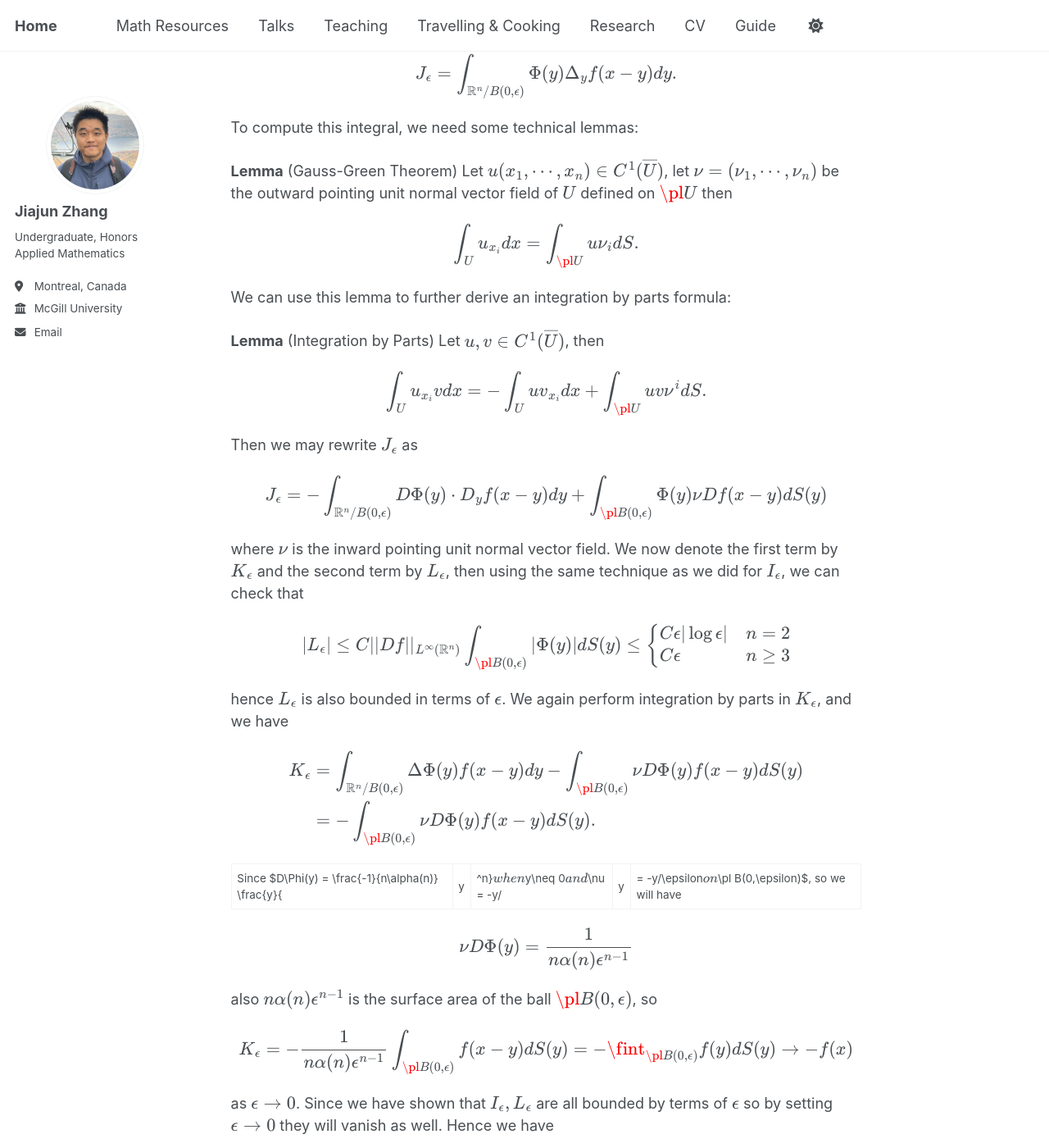
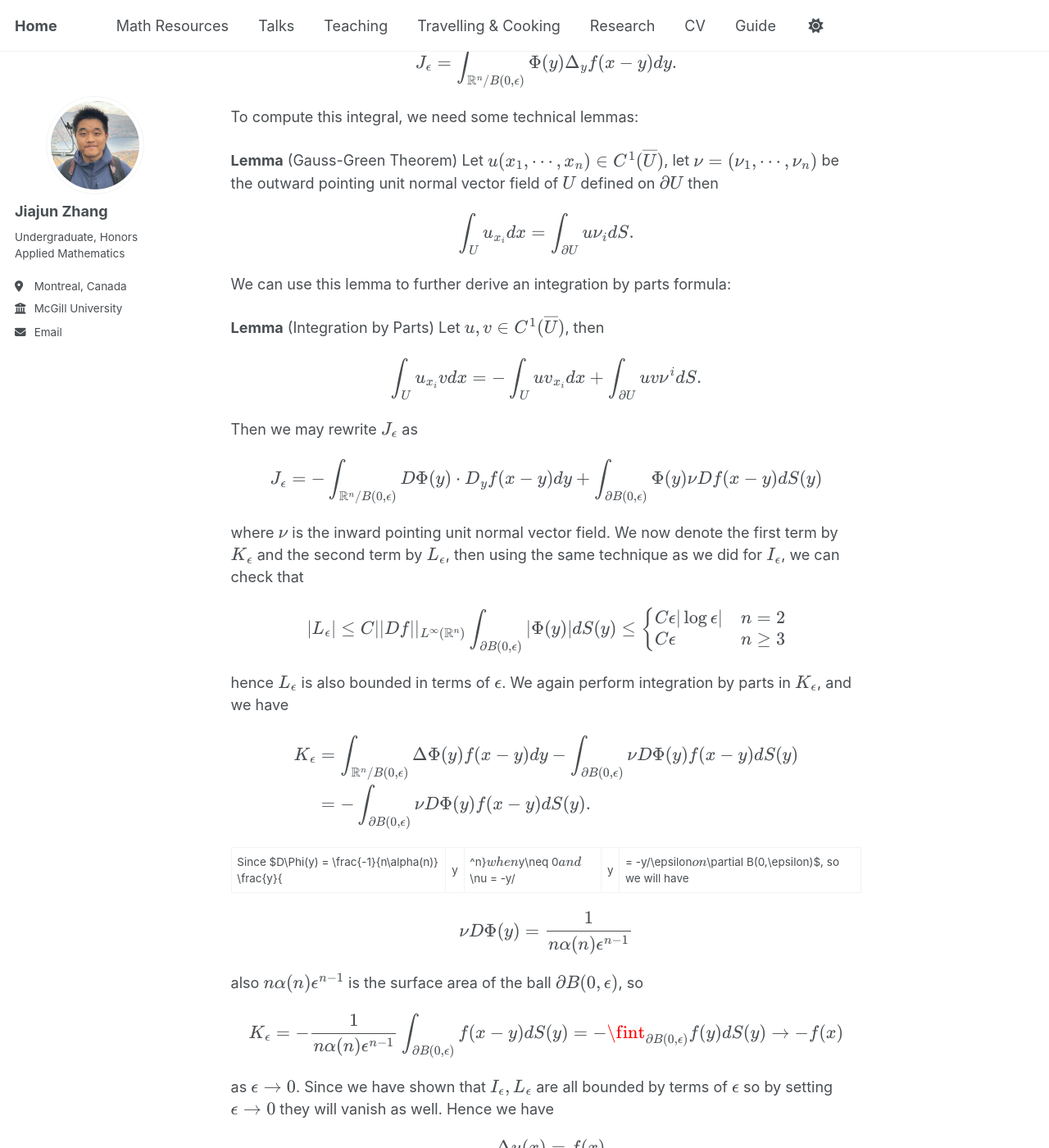
Before and after one commit to JohanssonRein/JohanssonRein.github.io, a Jekyll site: the page built from _publications/harmonicfunctions.md, in a window 1280 px wide and 1400 px high, scrolled down 4401 px. Shown: the whole window at 82% size. Built offline with Jekyll 4.4.1, drawn with Linux system fonts in a browser that asks for light colours; some of the changed text lies outside the part shown.

Commit message:
Update harmonicfunctions.md

```diff
--- a/_publications/harmonicfunctions.md
+++ b/_publications/harmonicfunctions.md
@@ -18,7 +18,7 @@ citation: 'Jiajun Zhang, (2025). Harmonic Functions'
 **Definition**
 Let $u(x_1,\cdots,x_n): U \subset \mathbb{R}^n \to \mathbb{R}$ be a unknown function, the Laplacian of the function is defined by
 $$
-\Delta u = \sum_{i=1}^n \frac{\pl^2 u}{\pl x_i^2}.
+\Delta u = \sum_{i=1}^n \frac{\partial^2 u}{\partial x_i^2}.
 $$
 Laplace equation is of the form
 $$
@@ -55,7 +55,7 @@ QED.
 Given this, we seek for radial solutions which takes the form $u(x) = v(r)$ where $r = |x|$. Denote $r = (x_1^2+\cdots+x_n^2)^{1/2}$, let $x\neq 0$, then we see that
 
 $$
-\frac{\pl r}{\pl x_i} = (x_1^2+\cdots+x_n^2)^{-1/2} x_i = \frac{x_i}{r}
+\frac{\partial r}{\partial x_i} = (x_1^2+\cdots+x_n^2)^{-1/2} x_i = \frac{x_i}{r}
 $$
 
 and by Chain rule we have
@@ -152,15 +152,15 @@ then denote $e_i$ as the unit vector in $i$th position of $x = (x_1,\cdots,x_n)$
 
 $$
 \begin{align*}
-\frac{\pl u}{\pl x_i}(x) = \lim_{h \to 0} \frac{u(x+he_i) - u(x)}{h} &=  \int_{\mathbb{R}^n} \Phi(y) \cdot \lim_{h \to 0}\left[ \frac{f(x+he_i - y) - f(x-y)}{h} \right] dy
-&=\int_{\mathbb{R}^n} \Phi(y)\cdot \frac{\pl f}{\pl x_i}(x-y)dy.
+\frac{\partial u}{\partial x_i}(x) = \lim_{h \to 0} \frac{u(x+he_i) - u(x)}{h} &=  \int_{\mathbb{R}^n} \Phi(y) \cdot \lim_{h \to 0}\left[ \frac{f(x+he_i - y) - f(x-y)}{h} \right] dy
+&=\int_{\mathbb{R}^n} \Phi(y)\cdot \frac{\partial f}{\partial x_i}(x-y)dy.
 \end{align*}
 $$
 
 Similarly one can show
 
 $$
-\frac{\pl u}{\pl x_i \pl x_j}(x) = \int_{\mathbb{R}^n} \Phi(y) \cdot \frac{\pl^2 f}{\pl x_i \pl x_j}(x-y)dy.
+\frac{\partial u}{\partial x_i \partial x_j}(x) = \int_{\mathbb{R}^n} \Phi(y) \cdot \frac{\partial^2 f}{\partial x_i \partial x_j}(x-y)dy.
 $$
 
 Since $f \in C_C^2(\mathbb{R}^n)$, the second partial derivative is continuous w.r.t $x$, hence $u \in C^2(\mathbb{R}^n)$.
@@ -209,10 +209,10 @@ To compute this integral, we need some technical lemmas:
 
 **Lemma**
 (Gauss-Green Theorem)
-Let $u(x_1,\cdots,x_n) \in C^1(\overline{U})$, let $\nu = (\nu_1,\cdots,\nu_n)$ be the outward pointing unit normal vector field of $U$ defined on $\pl U$ then
+Let $u(x_1,\cdots,x_n) \in C^1(\overline{U})$, let $\nu = (\nu_1,\cdots,\nu_n)$ be the outward pointing unit normal vector field of $U$ defined on $\partial U$ then
 
 $$
-\int_U u_{x_i} dx = \int_{\pl U} u \nu_i dS.
+\int_U u_{x_i} dx = \int_{\partial U} u \nu_i dS.
 $$
 
 
@@ -223,7 +223,7 @@ We can use this lemma to further derive an integration by parts formula:
 Let $u,v \in C^1(\overline{U})$, then
 
 $$
-\int_U u_{x_i} v dx = -\int_U u v_{x_i} dx + \int_{\pl U} uv \nu^i d S.
+\int_U u_{x_i} v dx = -\int_U u v_{x_i} dx + \int_{\partial U} uv \nu^i d S.
 $$
 
 
@@ -231,34 +231,34 @@ $$
 Then we may rewrite $J_\epsilon$ as
 
 $$
-J_{\epsilon} = -\int_{\mathbb{R}^n / B(0,\epsilon)} D\Phi(y) \cdot D_y f(x-y) dy + \int_{\pl B(0,\epsilon)} \Phi(y) \nu Df(x-y) dS(y)
+J_{\epsilon} = -\int_{\mathbb{R}^n / B(0,\epsilon)} D\Phi(y) \cdot D_y f(x-y) dy + \int_{\partial B(0,\epsilon)} \Phi(y) \nu Df(x-y) dS(y)
 $$
 
 where $\nu$ is the inward pointing unit normal vector field. We now denote the first term by $K_\epsilon$ and the second term by $L_\epsilon$, then using the same technique as we did for $I_\epsilon$, we can check that
 
 $$
-|L_\epsilon| \leq C||D f||_{L^\infty(\mathbb{R}^n)} \int_{\pl B(0,\epsilon)} |\Phi(y)| dS(y) \leq \begin{cases} C\epsilon|\log \epsilon| & n=2 \\ C\epsilon & n\geq 3 \end{cases}
+|L_\epsilon| \leq C||D f||_{L^\infty(\mathbb{R}^n)} \int_{\partial B(0,\epsilon)} |\Phi(y)| dS(y) \leq \begin{cases} C\epsilon|\log \epsilon| & n=2 \\ C\epsilon & n\geq 3 \end{cases}
 $$
 
 hence $L_{\epsilon}$ is also bounded in terms of $\epsilon$. We again perform integration by parts in $K_{\epsilon}$, and we have
 
 $$
 \begin{align*}
-K_\epsilon &= \int_{\mathbb{R}^n/B(0,\epsilon)} \Delta \Phi(y) f(x-y)dy - \int_{\pl B(0,\epsilon)} \nu D\Phi(y) f(x-y) dS(y)\\
-&=-\int_{\pl B(0,\epsilon)} \nu D\Phi(y) f(x-y)dS(y).
+K_\epsilon &= \int_{\mathbb{R}^n/B(0,\epsilon)} \Delta \Phi(y) f(x-y)dy - \int_{\partial B(0,\epsilon)} \nu D\Phi(y) f(x-y) dS(y)\\
+&=-\int_{\partial B(0,\epsilon)} \nu D\Phi(y) f(x-y)dS(y).
 \end{align*}
 $$
 
-Since $D\Phi(y) = \frac{-1}{n\alpha(n)} \frac{y}{|y|^n}$ when $y\neq 0$ and $\nu = -y/|y| = -y/\epsilon$ on $\pl B(0,\epsilon)$, so we will have
+Since $D\Phi(y) = \frac{-1}{n\alpha(n)} \frac{y}{|y|^n}$ when $y\neq 0$ and $\nu = -y/|y| = -y/\epsilon$ on $\partial B(0,\epsilon)$, so we will have
 
 $$
 \nu D\Phi(y) = \frac{1}{n\alpha(n)\epsilon^{n-1}}
 $$
 
-also $n\alpha(n)\epsilon^{n-1}$ is the surface area of the ball $\pl B(0,\epsilon)$, so
+also $n\alpha(n)\epsilon^{n-1}$ is the surface area of the ball $\partial B(0,\epsilon)$, so
 
 $$
-K_{\epsilon} = -\frac{1}{n\alpha(n)\epsilon^{n-1}} \int_{\pl B(0,\epsilon)} f(x-y) dS(y) = -\fint_{\pl B(0,\epsilon)} f(y) dS(y) \to -f(x)
+K_{\epsilon} = -\frac{1}{n\alpha(n)\epsilon^{n-1}} \int_{\partial B(0,\epsilon)} f(x-y) dS(y) = -\fint_{\partial B(0,\epsilon)} f(y) dS(y) \to -f(x)
 $$
 
 as $\epsilon \to 0$. Since we have shown that $I_\epsilon, L_\epsilon$ are all bounded by terms of $\epsilon$ so by setting $\epsilon \to 0$ they will vanish as well. Hence we have
@@ -274,20 +274,20 @@ QED.
 
 ### Mean Value Property
 
-For a harmonic function $u$, its value $u(x)$ is equal to the average $u$ over both the boundary $\pl B(x,r)$ and the ball $B(x,r)$ as long as $B(x,r) \in U$.
+For a harmonic function $u$, its value $u(x)$ is equal to the average $u$ over both the boundary $\partial B(x,r)$ and the ball $B(x,r)$ as long as $B(x,r) \in U$.
 
 
 **Theorem**
 Let $U \in \mathbb{R}^n$ open, if $u(x_1,\cdots,x_n) \in C^2(U)$ is harmonic then for each ball $B(x,r) \in U$,
 
 $$
-u(x) = \fint_{\pl B(x,r)} u(y) dS(y) = \fint_{B(x,r)} u(y)dy
+u(x) = \fint_{\partial B(x,r)} u(y) dS(y) = \fint_{B(x,r)} u(y)dy
 $$
 
 where
 
 $$
-\fint_{\pl B(x,r)} u(y) dS(y) = \frac{1}{n\alpha(n) r^{n-1}} \int_{\pl B(x,r)} u(y) dS(y),
+\fint_{\partial B(x,r)} u(y) dS(y) = \frac{1}{n\alpha(n) r^{n-1}} \int_{\partial B(x,r)} u(y) dS(y),
 $$
 
 $$
@@ -301,23 +301,23 @@ $\alpha(n)$ is the volume of the unit ball in $\mathbb{R}^n$ and $n\alpha(n)$ is
 Let $u(x_1,\cdots,x_n) \in C^2(U)$ be harmonic, and define
 
 $$
-\phi(r) = \begin{cases} \displaystyle{\fint_{\pl B(x,r)} u(y) dS(y)} & r>0 \\\\u(x) & r = 0\end{cases}.
+\phi(r) = \begin{cases} \displaystyle{\fint_{\partial B(x,r)} u(y) dS(y)} & r>0 \\\\u(x) & r = 0\end{cases}.
 $$
 
 If $u$ is a smooth function (we later will show all harmonic functions are smooth), then $\lim_{r \to 0} \phi(r) = u(x)$ and hence $\phi$ is continuous. Note that by change of variables, we have
 
 $$
-\phi(r) = \fint_{\pl B(0,1)} u(x+rz)dS(z)
+\phi(r) = \fint_{\partial B(0,1)} u(x+rz)dS(z)
 $$
 
 and we take the derivative of $\phi(r)$:
 
 $$
 \begin{align*}
-\phi'(r) &= \fint_{\pl B(0,1)} \nabla u(x+rz) \cdot zdS(z)\\
-&=\fint_{\pl B(x,r)} \nabla u(y) \cdot \frac{y-x}{r} dS(y)\\
-&= \fint_{\pl B(x,r)} \frac{\pl u}{\pl \nu}(y) dS(y)\\
-&=\frac{1}{n\alpha(n)r^{n-1}} \int_{\pl B(x,r)} \frac{\pl u}{\pl \nu}(y)dS(y)\\
+\phi'(r) &= \fint_{\partial B(0,1)} \nabla u(x+rz) \cdot zdS(z)\\
+&=\fint_{\partial B(x,r)} \nabla u(y) \cdot \frac{y-x}{r} dS(y)\\
+&= \fint_{\partial B(x,r)} \frac{\partial u}{\partial \nu}(y) dS(y)\\
+&=\frac{1}{n\alpha(n)r^{n-1}} \int_{\partial B(x,r)} \frac{\partial u}{\partial \nu}(y)dS(y)\\
 &= \frac{1}{n\alpha(n)r^{n-1}} \int_{B(x,r)} \nabla (\nabla u) dy\\
 &= \frac{1}{n\alpha(n) r^{n-1}} \int_{B(x,r)} \Delta u(y) dy \equiv 0.
 \end{align*}
@@ -326,14 +326,14 @@ $$
 which means $\phi$ is a constant function, and hence we have
 
 $$
-u(x) = \fint_{\pl B(x,r)} u(y)dS(y).
+u(x) = \fint_{\partial B(x,r)} u(y)dS(y).
 $$
 
 Furthermore we have
 
 $$
 \begin{align*}
-\int_{B(x,r)} u(y) dy &= \int_0^r\left( \int_{\pl B(x,s)} u dS \right)ds\\
+\int_{B(x,r)} u(y) dy &= \int_0^r\left( \int_{\partial B(x,s)} u dS \right)ds\\
 &=u(x) \int_0^r n\alpha(n) s^{n-1} ds\\
 &=\alpha(n) r^n u(x).
 \end{align*}
@@ -347,7 +347,7 @@ Another result is the converse to mean-value property:
 If $u \in C^2(U)$ satisfies
 
 $$
-u(x) = \fint_{\pl B(x,r)} u dS
+u(x) = \fint_{\partial B(x,r)} u dS
 $$
 
 for each ball $B(x,r) \in U$, then $u$ is harmonic.
@@ -356,7 +356,7 @@ for each ball $B(x,r) \in U$, then $u$ is harmonic.
 Suppose $\Delta u \neq 0$, then $\exists B(x,r) \in U$ such that $\Delta u > 0$ say, but then
 
 $$
-\phi'(r) = \frac{1}{n\alpha(n)r^{n-1}} \int_{\pl B(x,r)}\Delta u dS = \frac{r}{n}\fint_{B(x,r)} \Delta u(y) dy >0
+\phi'(r) = \frac{1}{n\alpha(n)r^{n-1}} \int_{\partial B(x,r)}\Delta u dS = \frac{r}{n}\fint_{B(x,r)} \Delta u(y) dy >0
 $$
 which contradicts the fact that $\phi$ is a constant function.
 
@@ -370,13 +370,13 @@ A nice property of harmonic functions is that if $u$ is harmonic on a bounded do
 **Theorem**
 (Strong Maximum Principle) Suppose $u \in C^2(U) \cap C(\overline{U})$ is harmonic within $U$, then
 
-1. $\max_{\overline{U}} u = \max_{\pl U} u$;\\
+1. $\max_{\overline{U}} u = \max_{\partial U} u$;\\
 
 2. Furthermore, if $U$ is connected and there exists a point $x_0 \in U$ such that $u(x_0) = \max_{\overline{U}} u$, then $u$ is constant within $U$.
 
 
 **Proof**
-We will prove the second statement since the first followed from the second. Suppose $\exists x_0 \in U$ such that $u(x_0) = \max_{\bar{U}} u(x) \equiv M$. Then $\forall r \in (0,\text{dist}(x_0,\pl U))$, the mean-value property states that
+We will prove the second statement since the first followed from the second. Suppose $\exists x_0 \in U$ such that $u(x_0) = \max_{\bar{U}} u(x) \equiv M$. Then $\forall r \in (0,\text{dist}(x_0,\partial U))$, the mean-value property states that
 
 $$
 M = u(x_0) = \fint_{B(x_0,r)} u(y) dy
@@ -395,20 +395,20 @@ QED.
 An important application of maximum principle is establishing the uniqueness of solutions to certain boundary value problems for Poisson's equation.
 
 **Theorem**
-Let $g \in C(\pl U), f\in C(U)$, then there exists at most one solution $u \in C^2(U) \cap C(\bar{U})$ of the boundary value problem
+Let $g \in C(\partial U), f\in C(U)$, then there exists at most one solution $u \in C^2(U) \cap C(\bar{U})$ of the boundary value problem
 
 $$
-\begin{cases} -\Delta u = f & \text{ in $U$} \\ u =g & \text{ on $\pl U$} \end{cases}
+\begin{cases} -\Delta u = f & \text{ in $U$} \\ u =g & \text{ on $\partial U$} \end{cases}
 $$
 
 
 **Proof**
 Assume $u_1, u_2$ both solves the boundary value problem, then let $w = u_1 - u_2$, then we have
 $$
-\begin{cases} -\Delta w = 0 &\text{ in $U$} \\ w = 0 &\text{ in $\pl U$} \end{cases}
+\begin{cases} -\Delta w = 0 &\text{ in $U$} \\ w = 0 &\text{ in $\partial U$} \end{cases}
 $$
 
-then by maximum principle, $\max_{\pl U} w = \max_{\pl \bar{U}} w = 0$, i.e $u_1=u_2$.
+then by maximum principle, $\max_{\partial U} w = \max_{\partial \bar{U}} w = 0$, i.e $u_1=u_2$.
 
 QED.
 
@@ -441,7 +441,7 @@ We call $\eta$ the standard mollifier, the functions $\eta_\epsilon$ are $C^\inf
 
 
 **Definition**
-Denote $U_\epsilon = \{ x \in U | \text{ dist}(x,\pl U) > \epsilon \}$, if a function $f: U \to \mathbb{R}$ is locally integrable, its mollification is defined by
+Denote $U_\epsilon = \{ x \in U | \text{ dist}(x,\partial U) > \epsilon \}$, if a function $f: U \to \mathbb{R}$ is locally integrable, its mollification is defined by
 
 $$
 f^\epsilon = \int_U \eta_\epsilon(x-y) f(y) dy
@@ -459,7 +459,7 @@ $$
 \begin{align*}
 u^\epsilon(x)
 &= \frac{1}{\epsilon^n} \int_{B(x,\epsilon)} \eta\left( \frac{|x-y|}{\epsilon} \right) u(y)dy\\
-&=\frac{1}{\epsilon^n} \int_0^\epsilon \eta\left( \frac{r}{\epsilon} \right) \left( \int_{\pl B(x,r)} u dS \right) dr\\
+&=\frac{1}{\epsilon^n} \int_0^\epsilon \eta\left( \frac{r}{\epsilon} \right) \left( \int_{\partial B(x,r)} u dS \right) dr\\
 &=\frac{1}{\epsilon^n} u(x) \int_0^\epsilon \eta\left( \frac{r}{\epsilon} \right) n\alpha(n) r^{n-1} dr\\
 &= u(x) \int_{B(0,\epsilon)} \eta_\epsilon dy\\
 &= u(x).
@@ -492,9 +492,9 @@ Let $x_0 \in U$ and $B(x,r) \subset U$. Since $u_{x_i}$ is also harmonic, then u
 $$
 \begin{align*}
 |u_{x_i}(x_0) | &= \Bigg| \frac{2^n}{\alpha(n) r^n}\int_{B(x_0,\frac{r}{2})} u_{x_i}(y) dy \Bigg|\\
-&= \Bigg| \frac{2^n}{\alpha(n)r^n} \int_{\pl B(x_0,\frac{r}{2})} u(y) \nu^i dS(y) \Bigg|\\
-&= \Bigg|\frac{2n}{r} \fint_{\pl B(x_0,\frac{r}{2})} u(y) \nu^i dS(y) \Bigg|\\
-&\leq \frac{2n}{r} ||u||_{L^\infty(\pl B(x_0,r/2))}.
+&= \Bigg| \frac{2^n}{\alpha(n)r^n} \int_{\partial B(x_0,\frac{r}{2})} u(y) \nu^i dS(y) \Bigg|\\
+&= \Bigg|\frac{2n}{r} \fint_{\partial B(x_0,\frac{r}{2})} u(y) \nu^i dS(y) \Bigg|\\
+&\leq \frac{2n}{r} ||u||_{L^\infty(\partial B(x_0,r/2))}.
 \end{align*}
 $$
 
@@ -507,7 +507,7 @@ $$
 Hence we have
 
 $$
-|D^\alpha u(x_0)| \leq \frac{2n}{r} ||u||_{L^\infty(\pl B(x_0,r/2))} \leq \left( \frac{2}{r} \right)^{n+1} \cdot\frac{n}{\alpha(n)} ||u||_{L^1(B(x_0,r))}.
+|D^\alpha u(x_0)| \leq \frac{2n}{r} ||u||_{L^\infty(\partial B(x_0,r/2))} \leq \left( \frac{2}{r} \right)^{n+1} \cdot\frac{n}{\alpha(n)} ||u||_{L^1(B(x_0,r))}.
 $$
 
 QED.
```
